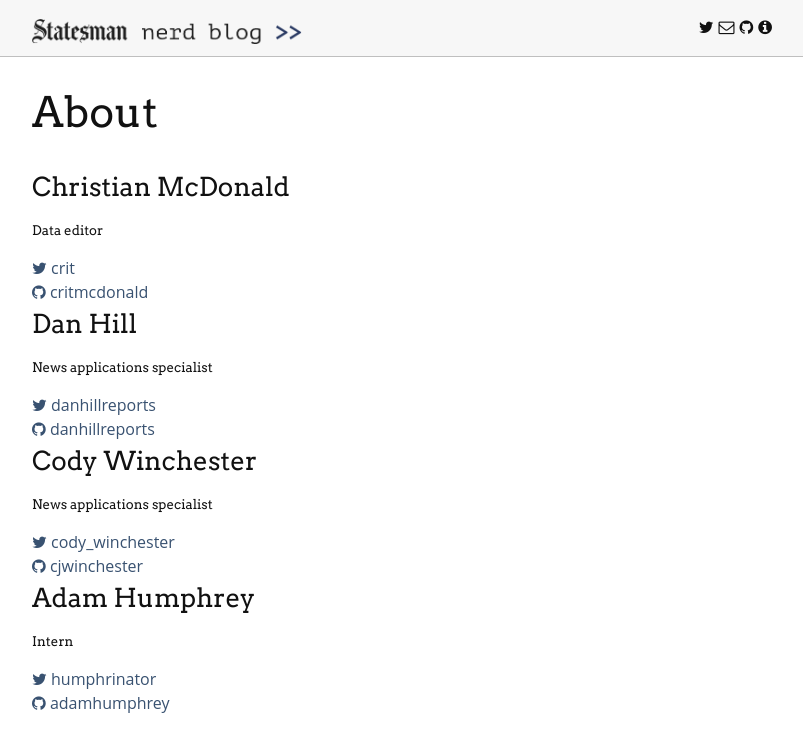
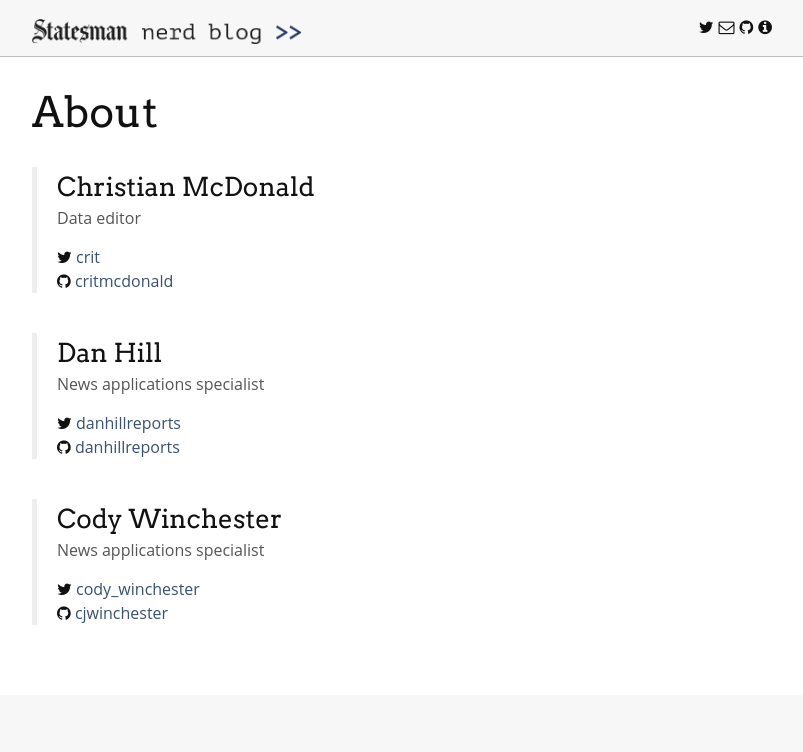
Before and after one commit to statesman/statesman.github.io, a Jekyll site: the page built from about.html, in a window 1280 px wide. Shown: the top 752 px of the page, without its empty margins (238-1041 px from the left). Built offline with Jekyll 4.4.1, drawn with Linux system fonts in a browser that asks for light colours.

Commit message:
about page stylin'

```diff
--- /dev/null
+++ b/_sass/_about.scss
@@ -0,0 +1,11 @@
+div.about-wrapper {
+    padding-left: 20px;
+    border-left: 5px solid $grey-color-lighter;
+    margin-bottom: 40px;
+    > h3 {
+        margin: 0;
+    }
+    > p.sub {
+        color: $grey-color;
+    }
+}
--- a/about.html
+++ b/about.html
@@ -5,19 +5,16 @@ permalink: /about/
 ---
 
 {% for human in site.data.peeps %}
-<div class="about-wrapper">
-    <h3>{{ human.name }}</h3>
-    <h5>{{ human.title }}</h5>
-    <p>{{ human.description|safe }}</p>
-    <div class="about-social twitter">
-        <a href="https://twitter.com/{{ human.twitter }}" target="_blank">
-            <i class="fa fa-twitter"></i> {{ human.twitter }}
-        </a>
+    {% unless human.alumni %}
+    <div class="about-wrapper">
+        <h3>{{ human.name }}</h3>
+        <p class="sub">{{ human.title }}</p>
+        {% if human.description %}<p>{{ human.description|safe }}</p>{% endif %}
+        <p>
+            <i class="fa fa-twitter"></i> <a href="https://twitter.com/{{ human.twitter }}" target="_blank">{{ human.twitter }}</a>
+            <br>
+            <i class="fa fa-github"></i> <a href="https://github.com/{{ human.github }}" target="_blank">{{ human.github }}</a>
+        </p>
     </div>
-    <div class="about-social github">
-        <a href="https://github.com/{{ human.github }}" target="_blank">
-            <i class="fa fa-github"></i> {{ human.github }}
-        </a>
-    </div>
-</div>
+    {% endunless %}
 {% endfor %}
--- a/css/main.scss
+++ b/css/main.scss
@@ -21,6 +21,7 @@ $brand-color:      #395271;
 
 $grey-color:       #555555;
 $grey-color-light: #bfbfbf;
+$grey-color-lighter: #eee;
 $grey-color-dark:  #333333;
 
 // Width of the content area
@@ -58,6 +59,7 @@ $on-xs:            480px;
 @import
         "base",
         "layout",
+        "about",
         "syntax-highlighting",
         "_font-awesome/font-awesome"
 ;
--- a/data/peeps.yml
+++ b/data/peeps.yml
@@ -22,3 +22,4 @@
   github: adamhumphrey
   email: ahumphrey@statesman.com
   description: ""
+  alumni: true
```
